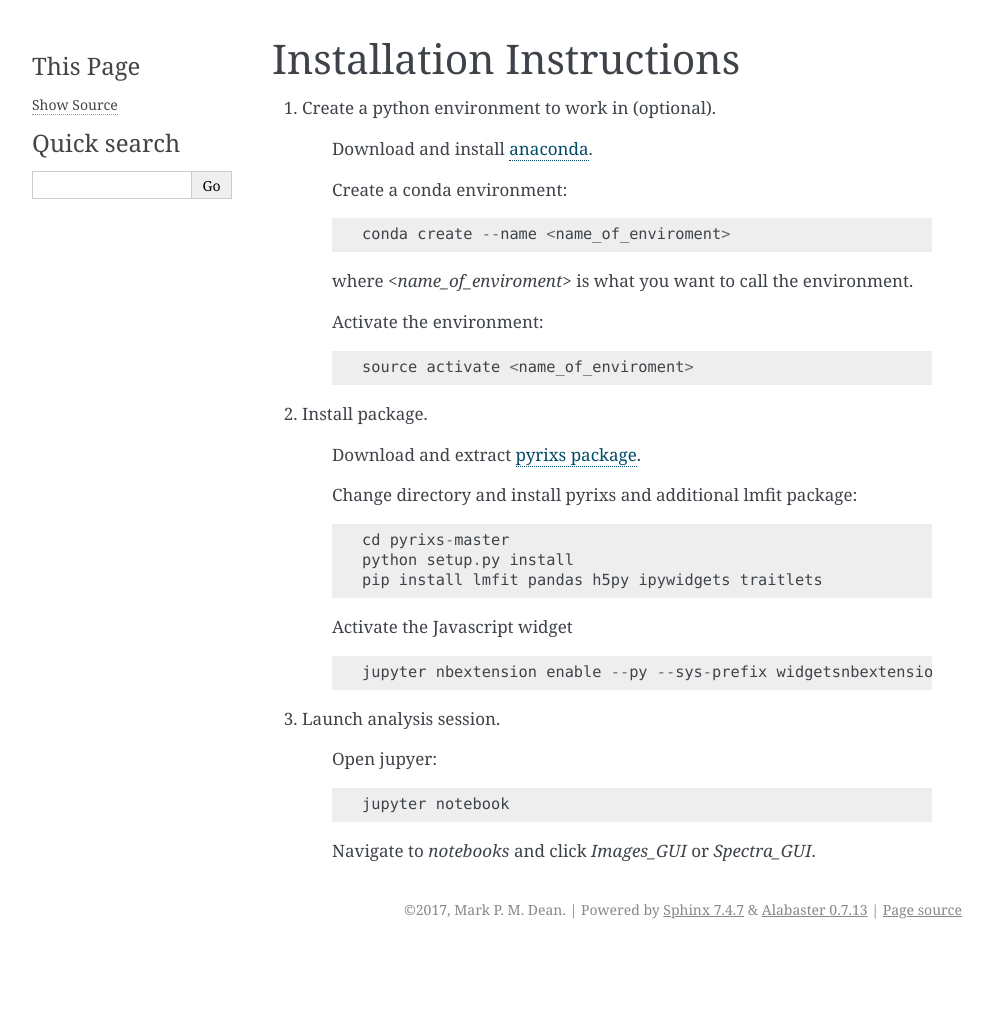
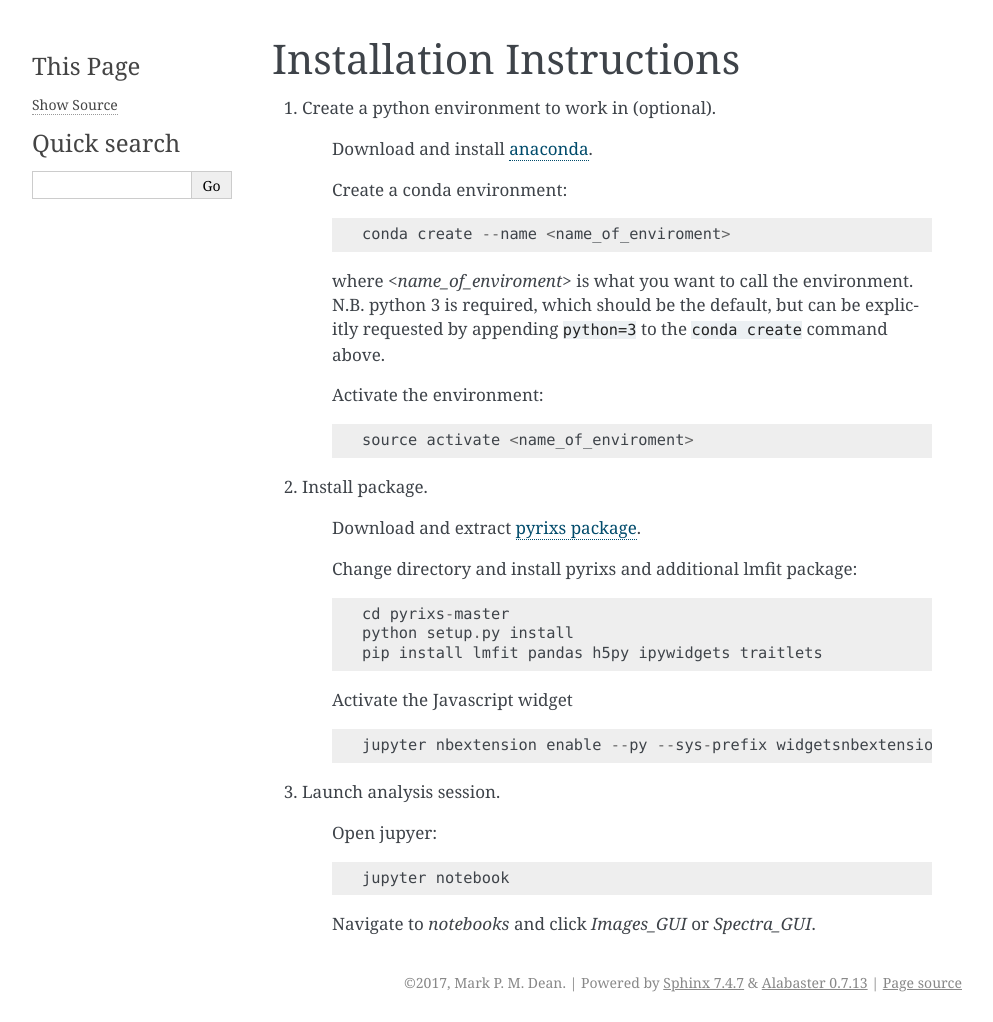
Before and after one commit to mpmdean/pyrixs, a Sphinx documentation site: the page built from doc/source/install.rst, in a window 1280 px wide. Shown: the whole page, without its empty margins (148-1141 px from the left). Built offline with Sphinx 7.4.7, drawn with Linux system fonts in a browser that asks for light colours; before the commit the page ends 949 px from its top, so only the background shows below that.

Commit message:
Update of installation docs
say python 3 needed

```diff
--- a/README.rst
+++ b/README.rst
@@ -1,7 +1,7 @@
 pyrixs
 =========================
 
-Python based analysis for RIXS images and spectra compatible with command line and a GUI based on jupyter widgets
+Python 3 based analysis for RIXS images and spectra compatible with command line and a GUI based on jupyter widgets.
 
 Installation Instructions
 =========================
@@ -14,7 +14,7 @@ Installation Instructions
     Create a conda environment:
     ::
         conda create --name <name_of_enviroment>
-    where <name_of_enviroment> is what you want to call the environment.
+    where <name_of_enviroment> is what you want to call the environment. N.B. python 3 is required, which should be the default, but can be explicitly requested by appending ``python=3`` to the ``conda create`` command above.
 
 
     Activate the environment:
--- a/doc/source/install.rst
+++ b/doc/source/install.rst
@@ -9,7 +9,7 @@ Installation Instructions
     Create a conda environment:
     ::
         conda create --name <name_of_enviroment>
-    where *<name_of_enviroment>* is what you want to call the environment.
+    where *<name_of_enviroment>* is what you want to call the environment. N.B. python 3 is required, which should be the default, but can be explicitly requested by appending ``python=3`` to the ``conda create`` command above.
 
     Activate the environment:
     ::
```
